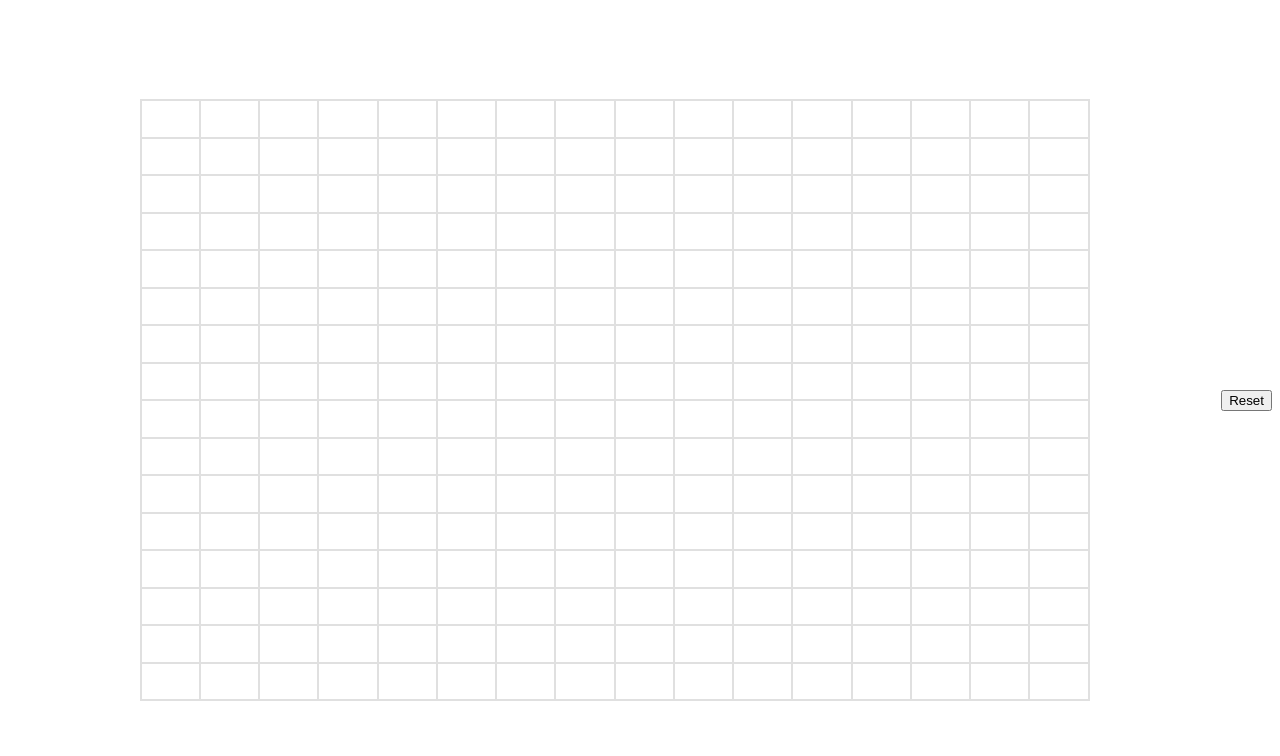
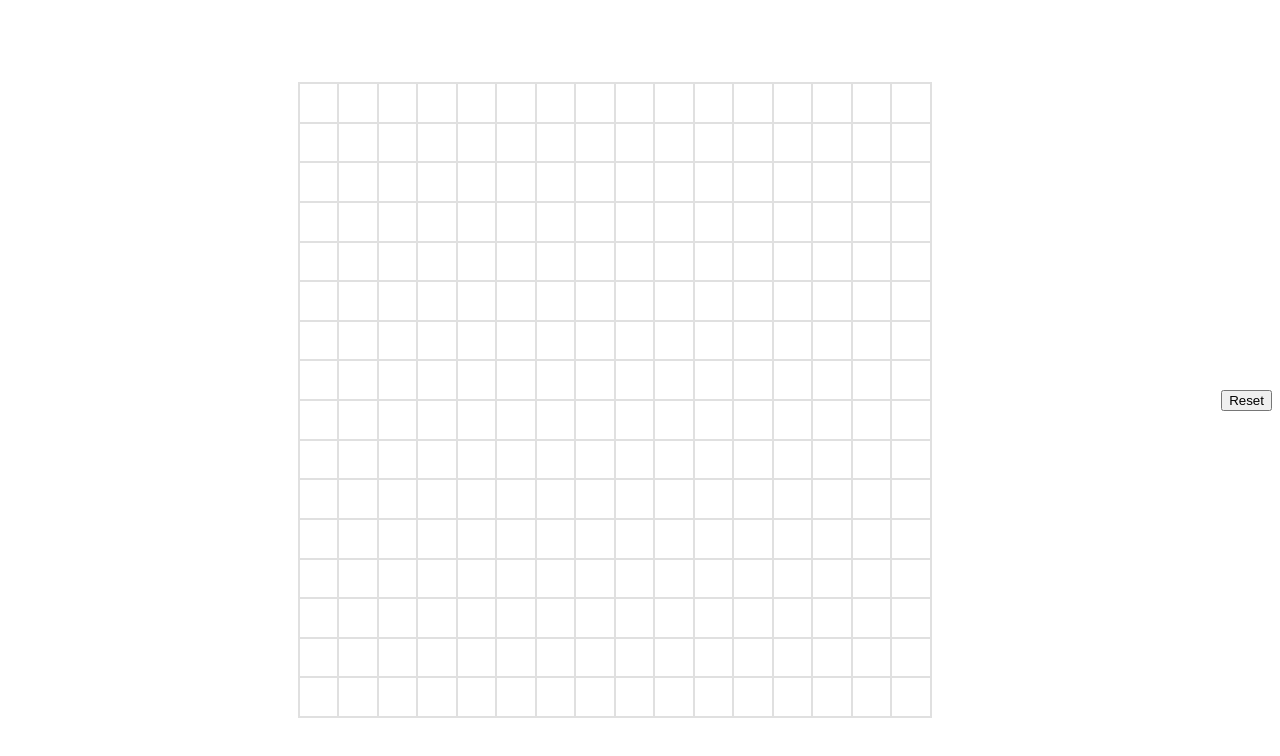
Before and after one commit to ixanonymousxi/ETCH-A-SKETCH, a plain HTML site: page index.html in a window 1280 px wide. Drawn offline with Linux system fonts and the light colour scheme.

Commit message:
Fixed a grid resizing issue.

```diff
--- a/script.js
+++ b/script.js
@@ -2,11 +2,15 @@ let gridSize = 256;
 let gridBoxes = [];
 
 function createGrid(size){
+    let containerWidth = document.querySelector("#container").offsetWidth;
+    document.querySelector("#container").style.height = containerWidth + 'px';
+
     for(let i = 0; i < size; i++){
         let box = document.createElement('div');
         box.classList.add("box-style");
+        gridBoxes.push(box);
+
         document.querySelector("#container").appendChild(box);
-        gridBoxes.push(box);
     }
 }
 
--- a/style.css
+++ b/style.css
@@ -2,12 +2,14 @@ body{
     box-sizing:border-box;
     display:flex;
     align-items:center;
+    flex-wrap: wrap;
+    justify-content:center;
 }
 
 #container{
-    width:75%;
+    width:50%;
+    /* height:75vh; */
     margin:auto;
-    height:75vh;
     display:grid;
     grid-template: repeat(16,1fr) / repeat(16, 1fr);
     border: 1px solid rgb(224, 224, 224);
```
